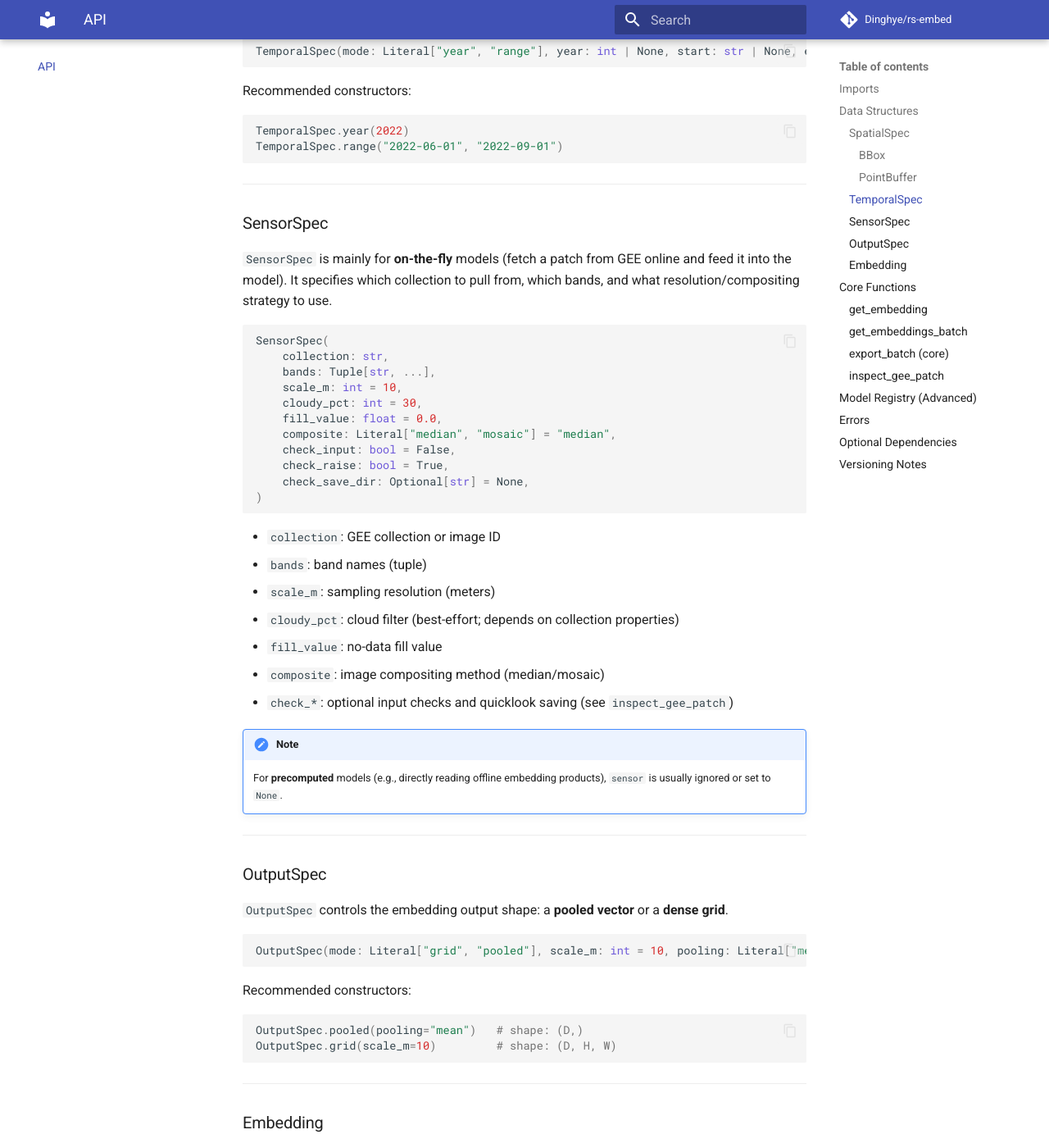
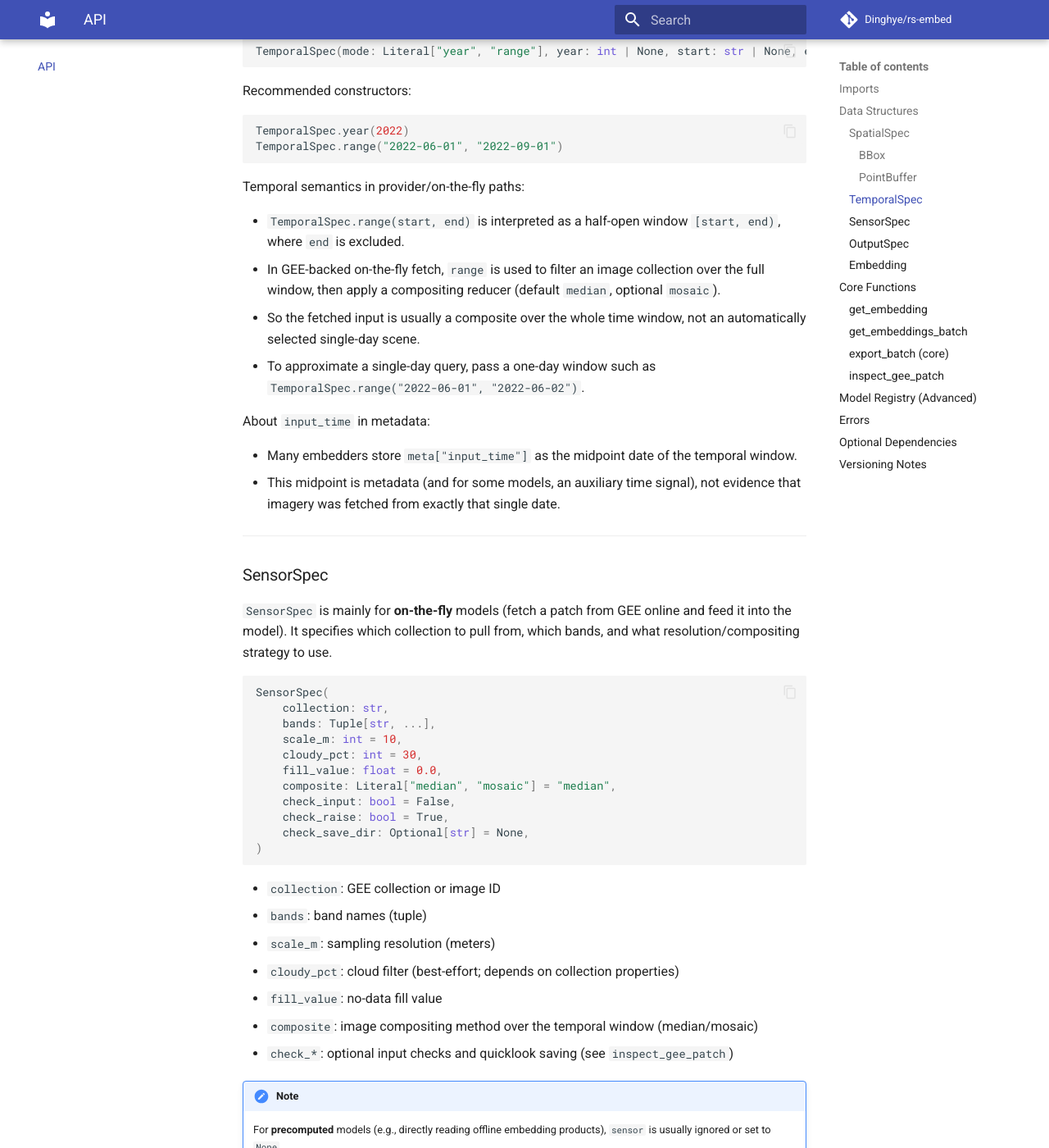
Before and after one commit to Dinghye/rs-embed, an MkDocs documentation site: the page built from docs/api.md, in a window 1280 px wide and 1400 px high, scrolled down 1115 px. Shown: the whole window at 82% size. Built offline with MkDocs 1.6.1 and Material for MkDocs 9.7.7, drawn with Linux system fonts in a browser that asks for light colours; comment, search, counter and statistics services are not loaded.

Commit message:
add:img compound strategy document

````diff
--- a/docs/api.md
+++ b/docs/api.md
@@ -55,6 +55,18 @@ TemporalSpec.year(2022)
 TemporalSpec.range("2022-06-01", "2022-09-01")
 ```
 
+Temporal semantics in provider/on-the-fly paths:
+
+- `TemporalSpec.range(start, end)` is interpreted as a half-open window `[start, end)`, where `end` is excluded.
+- In GEE-backed on-the-fly fetch, `range` is used to filter an image collection over the full window, then apply a compositing reducer (default `median`, optional `mosaic`).
+- So the fetched input is usually a composite over the whole time window, not an automatically selected single-day scene.
+- To approximate a single-day query, pass a one-day window such as `TemporalSpec.range("2022-06-01", "2022-06-02")`.
+
+About `input_time` in metadata:
+
+- Many embedders store `meta["input_time"]` as the midpoint date of the temporal window.
+- This midpoint is metadata (and for some models, an auxiliary time signal), not evidence that imagery was fetched from exactly that single date.
+
 ---
 
 ### SensorSpec
@@ -80,7 +92,7 @@ SensorSpec(
 - `scale_m`: sampling resolution (meters)
 - `cloudy_pct`: cloud filter (best-effort; depends on collection properties)
 - `fill_value`: no-data fill value
-- `composite`: image compositing method (median/mosaic)
+- `composite`: image compositing method over the temporal window (median/mosaic)
 - `check_*`: optional input checks and quicklook saving (see `inspect_gee_patch`)
 
 !!! note
````
Also changed, not shown: README.md (+1 -1 lines), docs/models.md (+7 -0 lines), docs/quickstart.md (+4 -0 lines), 2 other files.
